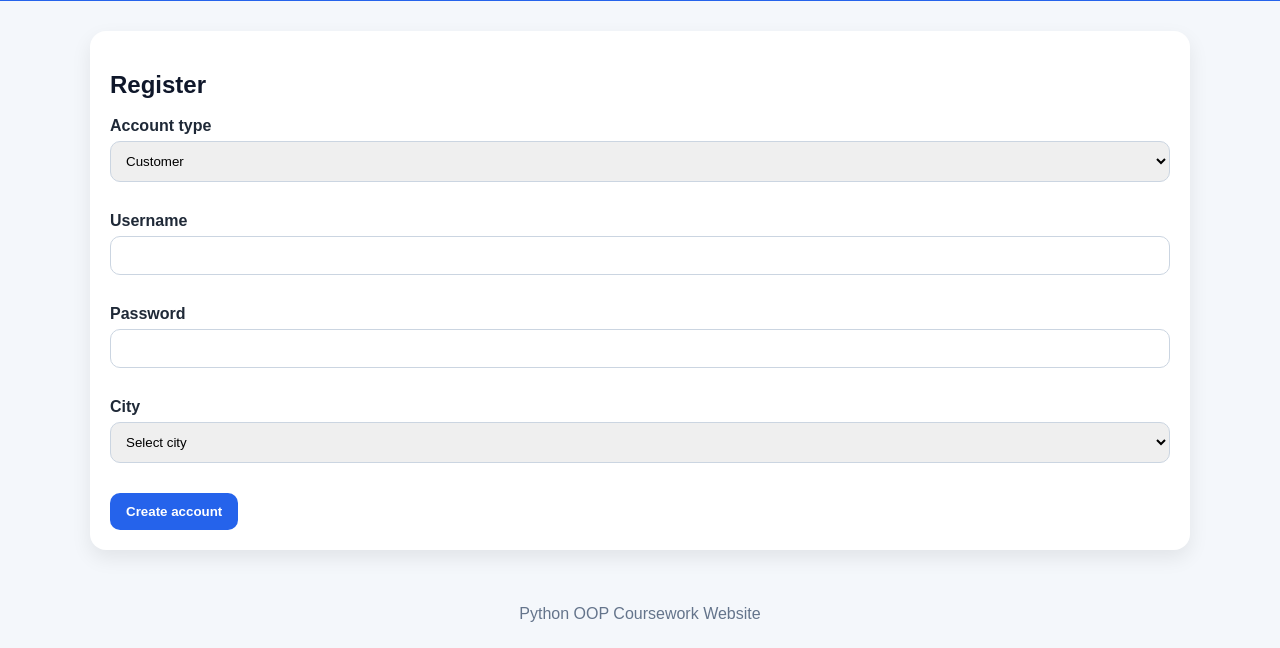
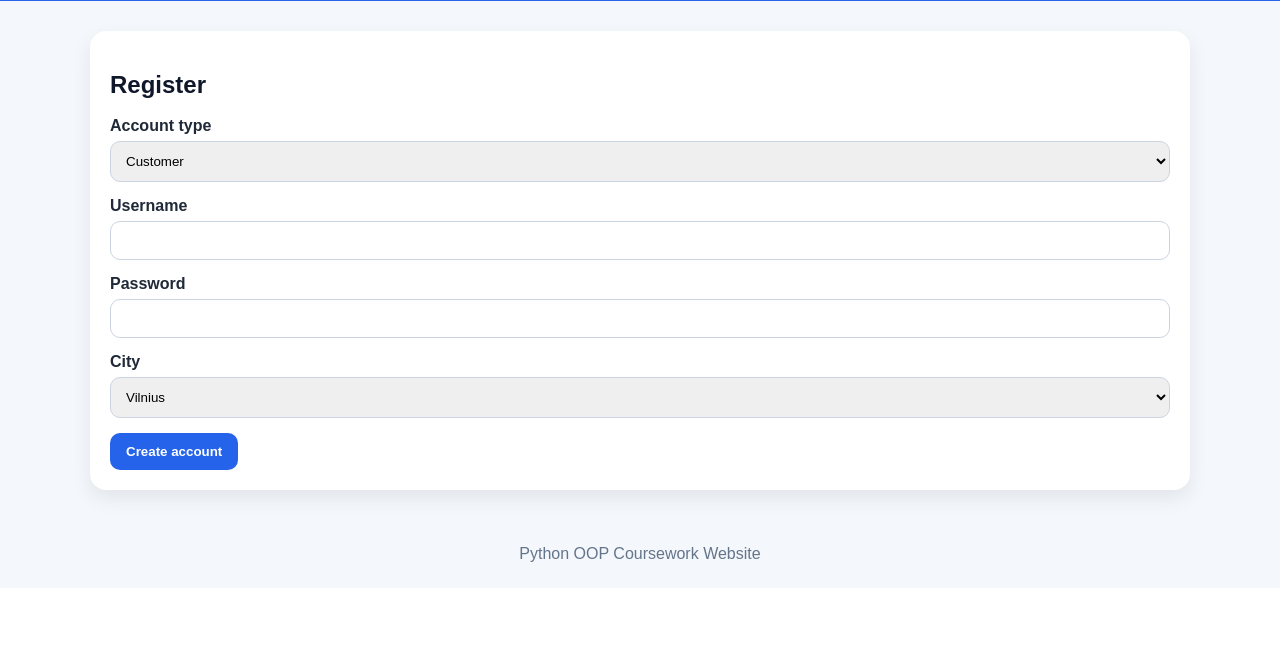
Before and after one commit to Just4Kor/App-for-Emergencies, a Flask app: page /register in a window 1280 px wide. Shown: the part 317-965 px from the top of the page. After the commit the page ends 879 px from the top, so only its background shows below. Run offline with Flask 3, Linux system fonts and the light colour scheme.

Commit message:
Update register.html

```diff
--- a/templates/register.html
+++ b/templates/register.html
@@ -5,61 +5,44 @@
     <h2 class="section-title">Register</h2>
 
     <form method="post">
-        <div style="margin-bottom: 15px;">
         <label for="role">Account type</label>
         <select id="role" name="role" onchange="toggleFields()">
             <option value="customer">Customer</option>
             <option value="worker">Worker</option>
         </select>
-        </div>
 
-        <div style="margin-bottom: 15px;">
         <label for="username">Username</label>
         <input type="text" id="username" name="username" required>
-        </div>
 
-        <div style="margin-bottom: 15px;">
         <label for="password">Password</label>
         <input type="password" id="password" name="password" required>
-        </div>
 
         <div id="customer-fields">
-            <div style="margin-bottom: 15px;">
             <label for="city">City</label>
             <select id="city" name="city">
-                    <option value="">Select city</option>
                 {% for city in cities %}
                     <option value="{{ city }}">{{ city }}</option>
                 {% endfor %}
             </select>
         </div>
-        </div>
 
         <div id="worker-fields" style="display: none;">
-            <div style="margin-bottom: 15px;">
             <label for="specialty">Specialty</label>
             <select id="specialty" name="specialty">
-                    <option value="">Select specialty</option>
                 {% for specialty in specialties %}
                     <option value="{{ specialty }}">{{ specialty }}</option>
                 {% endfor %}
             </select>
-            </div>
 
-            <div style="margin-bottom: 15px;">
             <label for="location">Location</label>
             <select id="location" name="location">
-                    <option value="">Select location</option>
                 {% for location in locations %}
                     <option value="{{ location }}">{{ location }}</option>
                 {% endfor %}
             </select>
-            </div>
 
-            <div style="margin-bottom: 15px;">
             <label for="hourly_rate">Hourly rate</label>
             <input type="number" step="0.01" id="hourly_rate" name="hourly_rate">
-            </div>
         </div>
 
         <button class="btn" type="submit">Create account</button>
```
Lines whose indentation alone changed are shown as unchanged.
